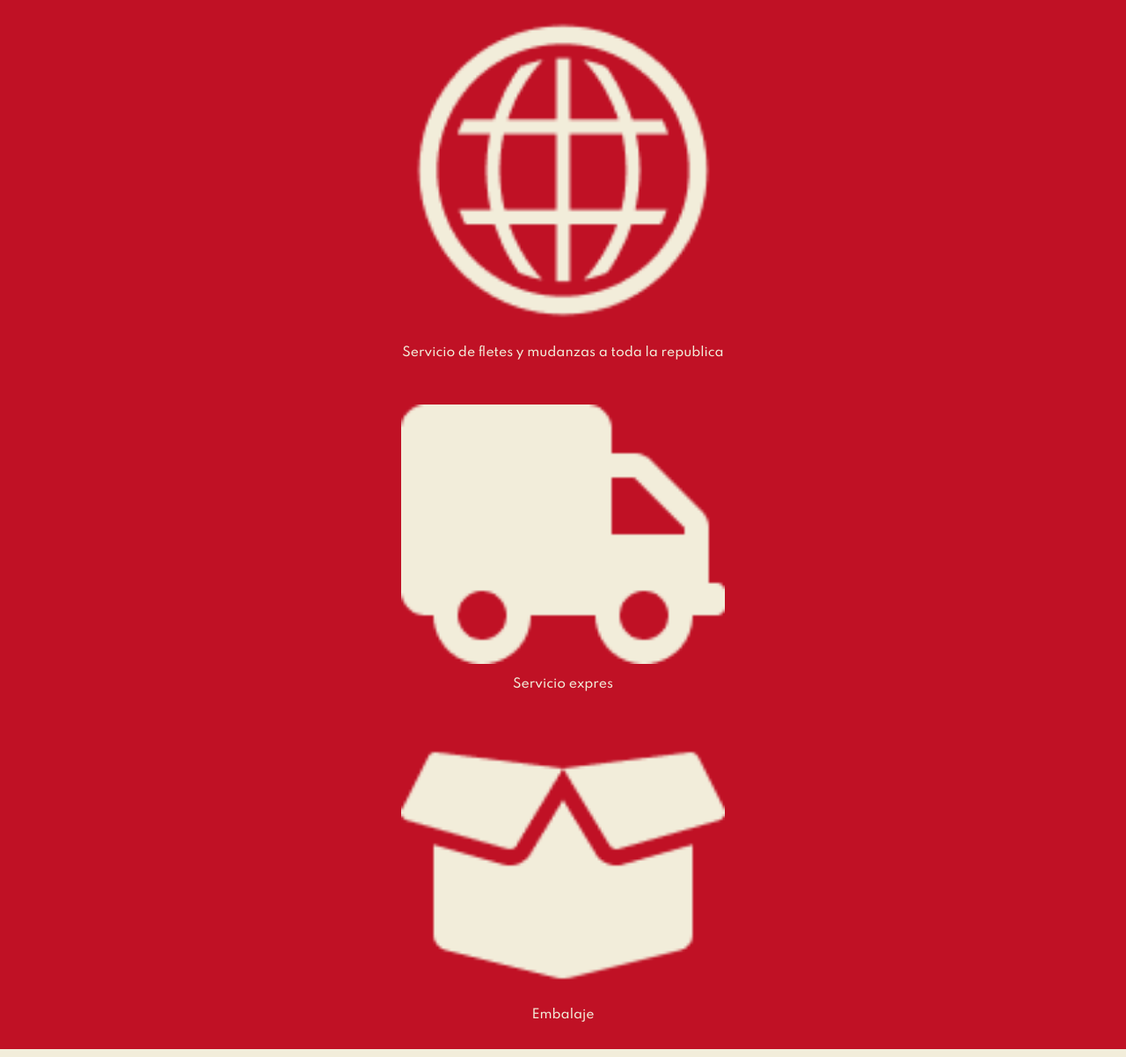
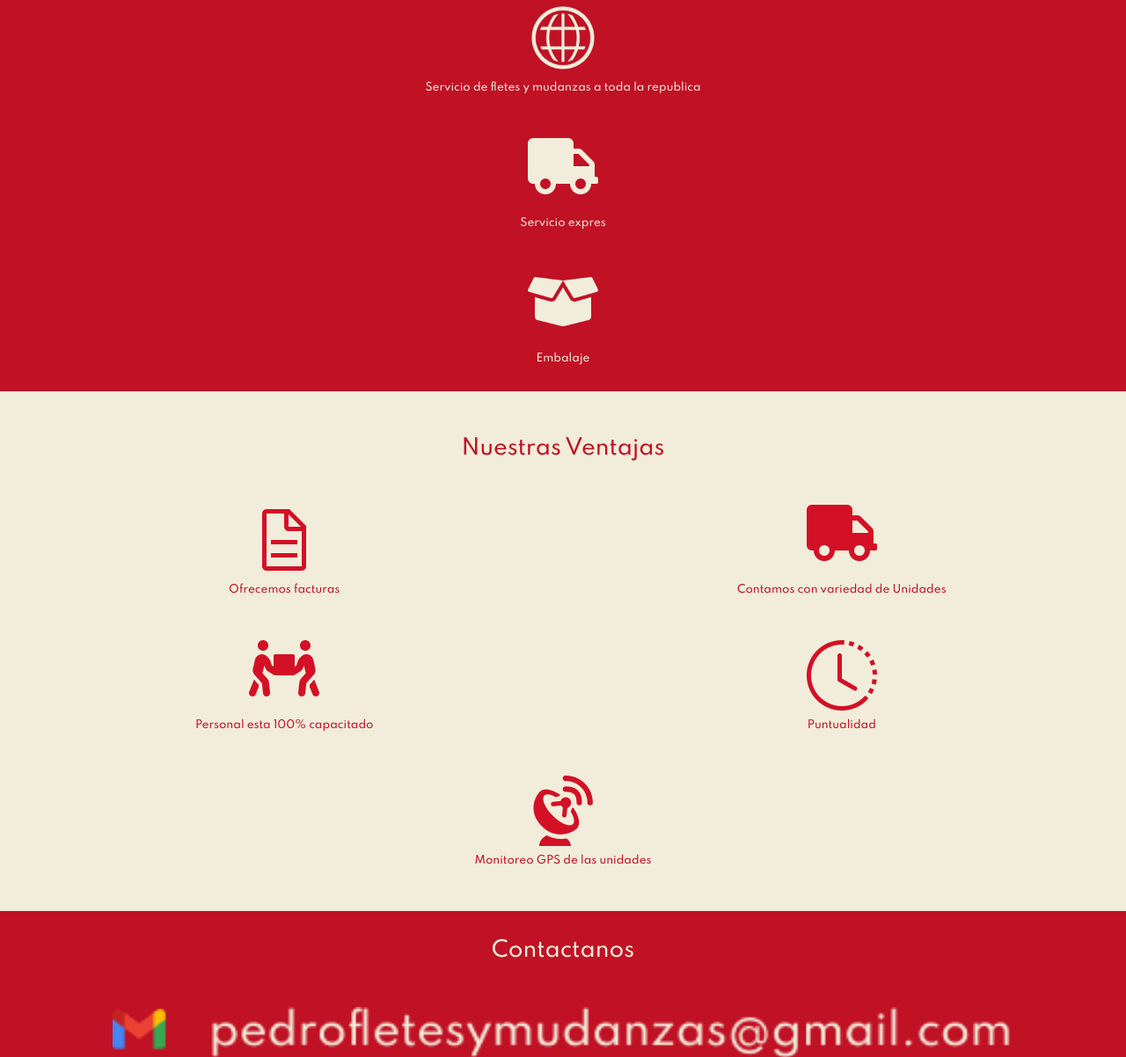
Before and after one commit to Antonio-Fir/p-gina-web, a plain HTML site: page index.html in a window 1280 px wide. Shown: the part 1113-2315 px from the top of the page at 88% size. Drawn offline with Linux system fonts and the light colour scheme.

Commit message:
parrafos

```diff
--- a/css/main.sass
+++ b/css/main.sass
@@ -61,8 +61,9 @@ header
     width: 100%
     margin: 20px auto
     .seccion
-        padding: 30px 0
+        padding: 30px 0px
         margin-bottom: 20px
+        width: 100%
         &:last-child
             margin-bottom: 0
         &:nth-child(even)
@@ -76,7 +77,7 @@ header
                 p
                     color: #000
         .descripcion
-            width: 80%
+            width: 90%
             margin: auto
             h2
                 text-align: center
@@ -85,7 +86,8 @@ header
             p
                 text-align: justify
                 font-weight: 500
-                font-size: 14px
+                font-size: 12px
+                padding: 0 30px
             .cont-ico-ser
                 width: 60%
                 margin: auto
@@ -98,16 +100,18 @@ header
                     &:last-child
                         margin-bottom: 0px
                     .img
-                        width: 60%
+                        width: 80px
+                        height: 80px
                         margin: auto
                         img
                             width: 100%
                     p
+                        font-size: 12px
                         text-align: center
                         color: $colorF
                         padding-top: 10px
             .cont-ico-ven
-                width: 90%
+                width: 100%
                 margin: auto
                 display: flex
                 flex-direction: row
@@ -116,16 +120,17 @@ header
                 .ico-ven
                     width: 45%
                     margin-bottom: 50px
-                    background: blue
                     &:last-child
                         margin: auto
                         margin-bottom: 0px
                     .img
-                        width: 60%
+                        width: 80px
+                        height: 80px
                         margin: auto
                         img
                             width: 100%
                     p
+                        font-size: 12px
                         text-align: center
                         color: $colorP
                         padding-top: 10px
```
Also changed, not shown: css/main.css, 1 other file.
